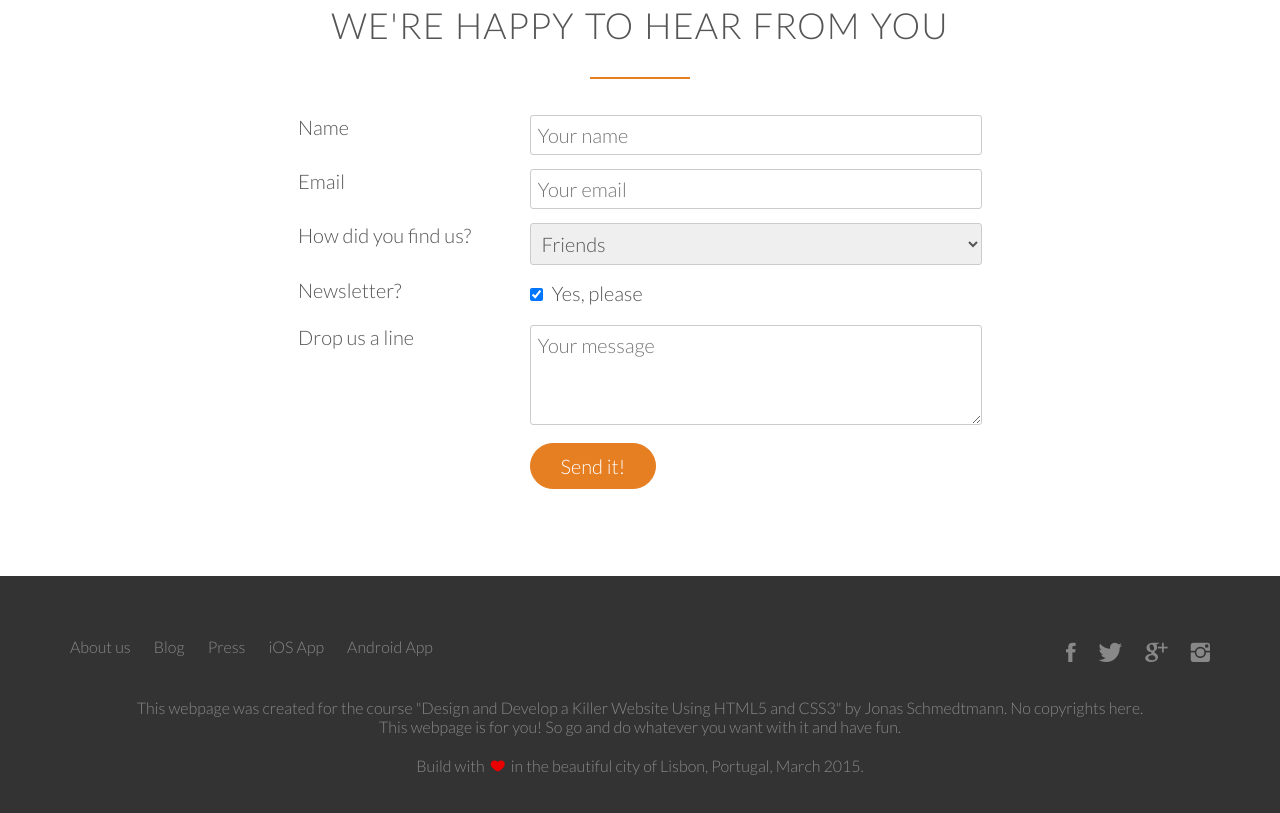
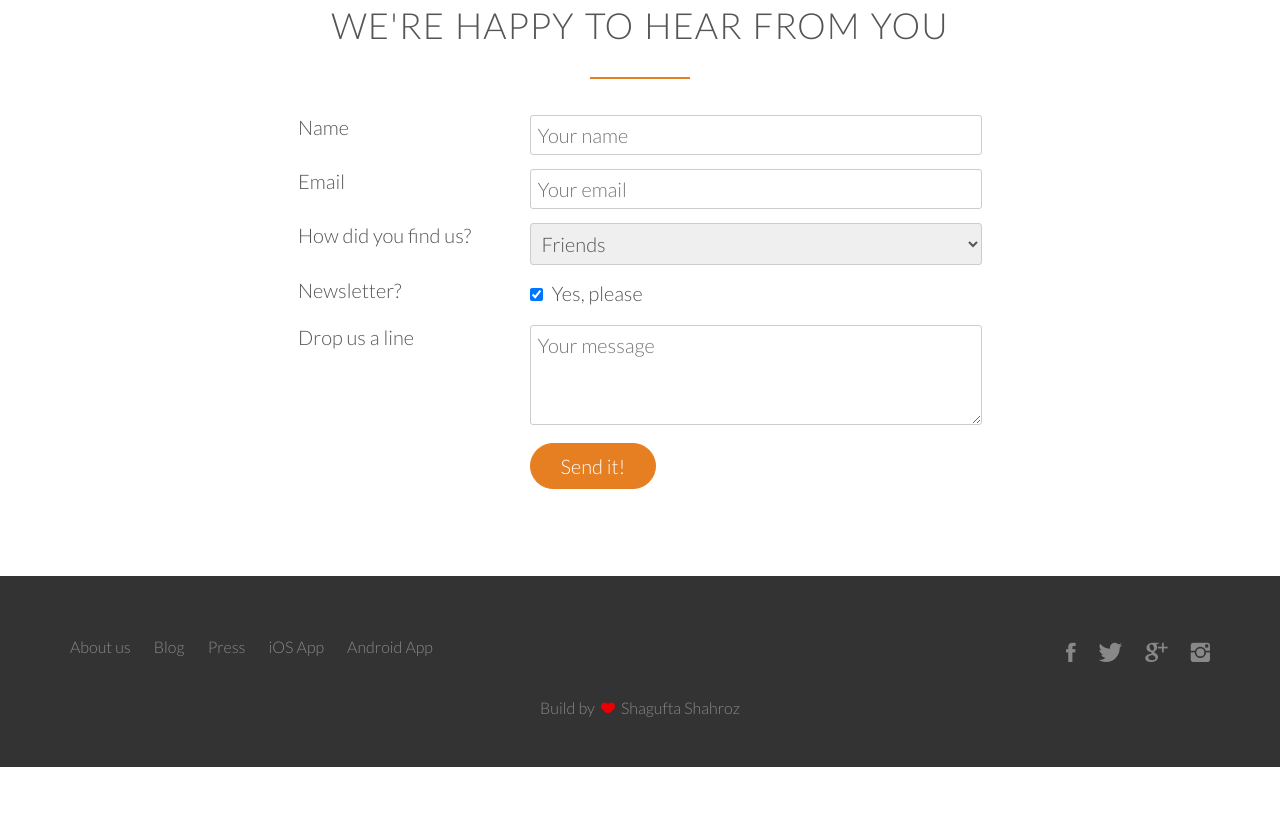
Before and after one commit to ShaguftaShahroz/omnifood, a plain HTML site: page Omnifood - After Section 6/index.html in a window 1280 px wide. Shown: the part 4737-5550 px from the top of the page. After the commit the page ends 5504 px from the top, so only its background shows below. Drawn offline with nearby package versions, Linux system fonts and the light colour scheme; a script that the page names is missing; files whose address does not match are found by name.

Commit message:
third commit

```diff
--- a/Omnifood - After Section 6/index.html
+++ b/Omnifood - After Section 6/index.html
@@ -405,12 +405,9 @@ I was looking for a quick and easy food delivery service in San Franciso. I trie
                 </div>
             </div>
             <div class="row">
+
                 <p>
-                    This webpage was created for the course "Design and Develop a Killer Website Using HTML5 and CSS3" by Jonas Schmedtmann. No copyrights here.<br>
-                    This webpage is for you! So go and do whatever you want with it and have fun.
-                </p>
-                <p>
-                    Build with <i class="ion-ios-heart" style="color: #ea0000; padding: 0 3px;"></i> in the beautiful city of Lisbon, Portugal, March 2015.
+                    Build by <i class="ion-ios-heart" style="color: #ea0000; padding: 0 3px;"></i> Shagufta Shahroz
                 </p>
             </div>
         </footer>
```
